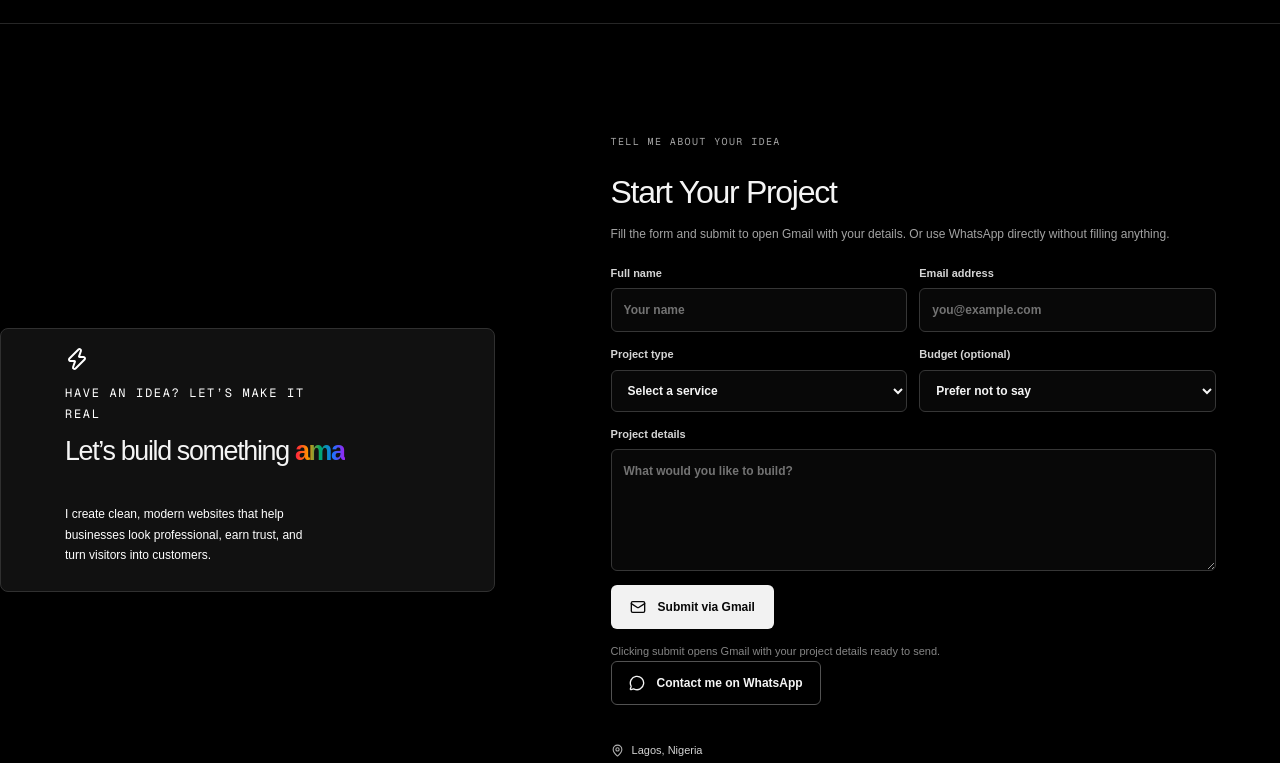
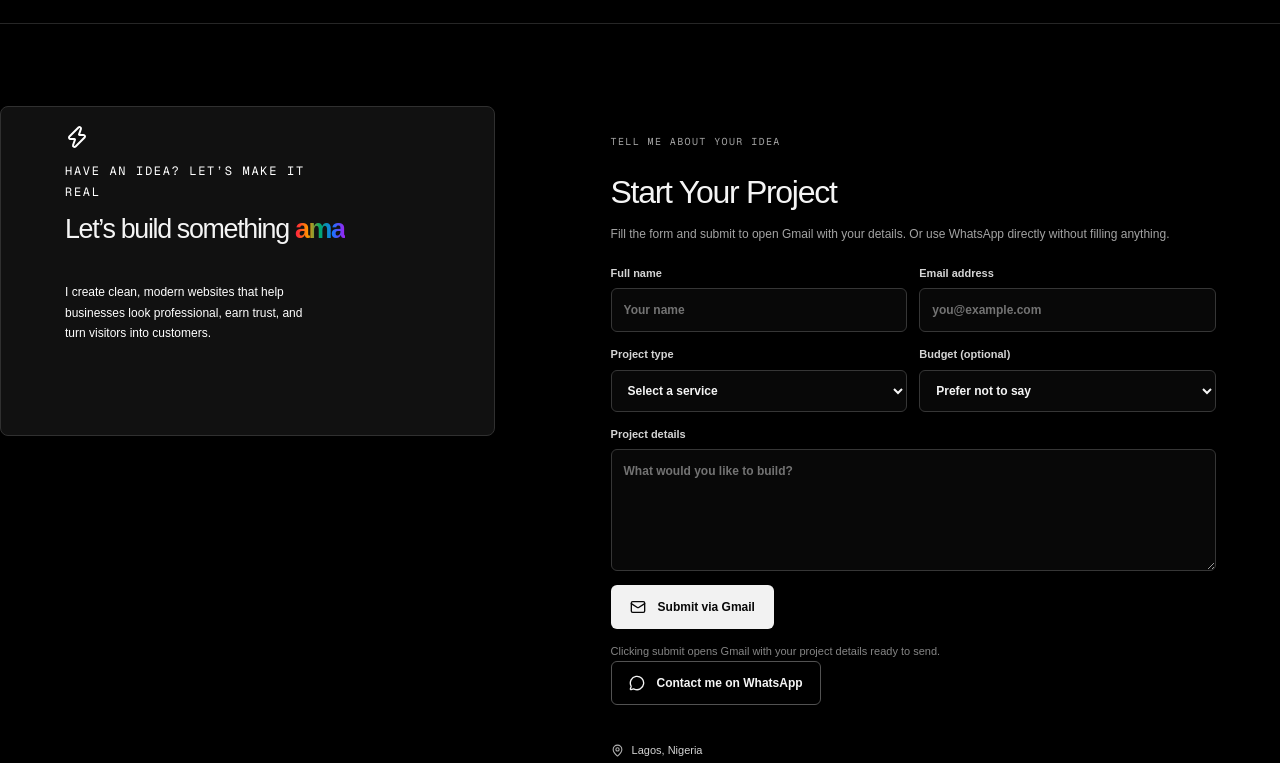
Before and after one commit to olag4568/my-portfolio, a Next.js app: page / in a window 1280 px wide. Shown: the part 1437-2200 px from the top of the page. Built offline with nearby package versions, Linux system fonts and the light colour scheme.

Commit message:
Align fixed contact pitch with form column

```diff
--- a/src/app/globals.css
+++ b/src/app/globals.css
@@ -909,15 +909,19 @@ html[data-theme="light"] .portfolio-shell .contact-pitch h2.rotating-headline .r
   }
 }
 
-/* Desktop only: fixed contact-pitch width so changing words never resize the panel. */
+/* Desktop only: keep the pitch panel fixed-size and align it with the form column. */
 @media (min-width: 1051px) {
   .portfolio-shell > .contact-band {
     grid-template-columns: minmax(360px, 0.9fr) minmax(0, 1.1fr) !important;
+    align-items: start !important;
   }
   .portfolio-shell > .contact-band > .contact-pitch {
     width: 100% !important;
     min-width: 360px;
     max-width: 100%;
+    height: 100%;
+    max-height: 330px;
+    align-self: start;
     justify-self: stretch;
   }
   .portfolio-shell > .contact-band > .contact-pitch h2.rotating-headline {
```
